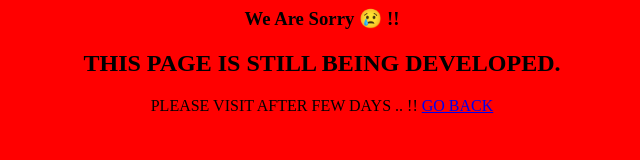
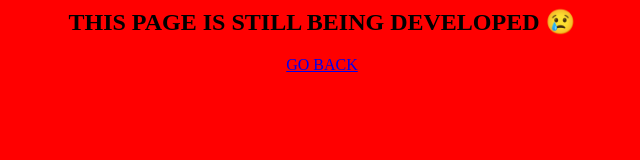
Before and after one commit to i-sai-abhishek/cv, a plain HTML site: page apps.html in a window 1280 px wide. Shown: the whole page, without its empty margins (318-958 px from the left). Drawn offline with Linux system fonts and the light colour scheme.

Commit message:
Update apps.html

```diff
--- a/apps.html
+++ b/apps.html
@@ -1,12 +1,9 @@
 <html>
 <body bgcolor="red">
 <center>
-<h3>
-  We Are Sorry 😢 !!
-</h3>
-<h2>THIS PAGE IS STILL BEING DEVELOPED.</h2>
 
-<p>PLEASE VISIT AFTER FEW DAYS .. !!
+<h2>THIS PAGE IS STILL BEING DEVELOPED 😢</h2>
+
 <a class="goback" href="https://saiabhishek-itta.github.io/CV/"> GO BACK</a>
 </p>
 </center>
```
